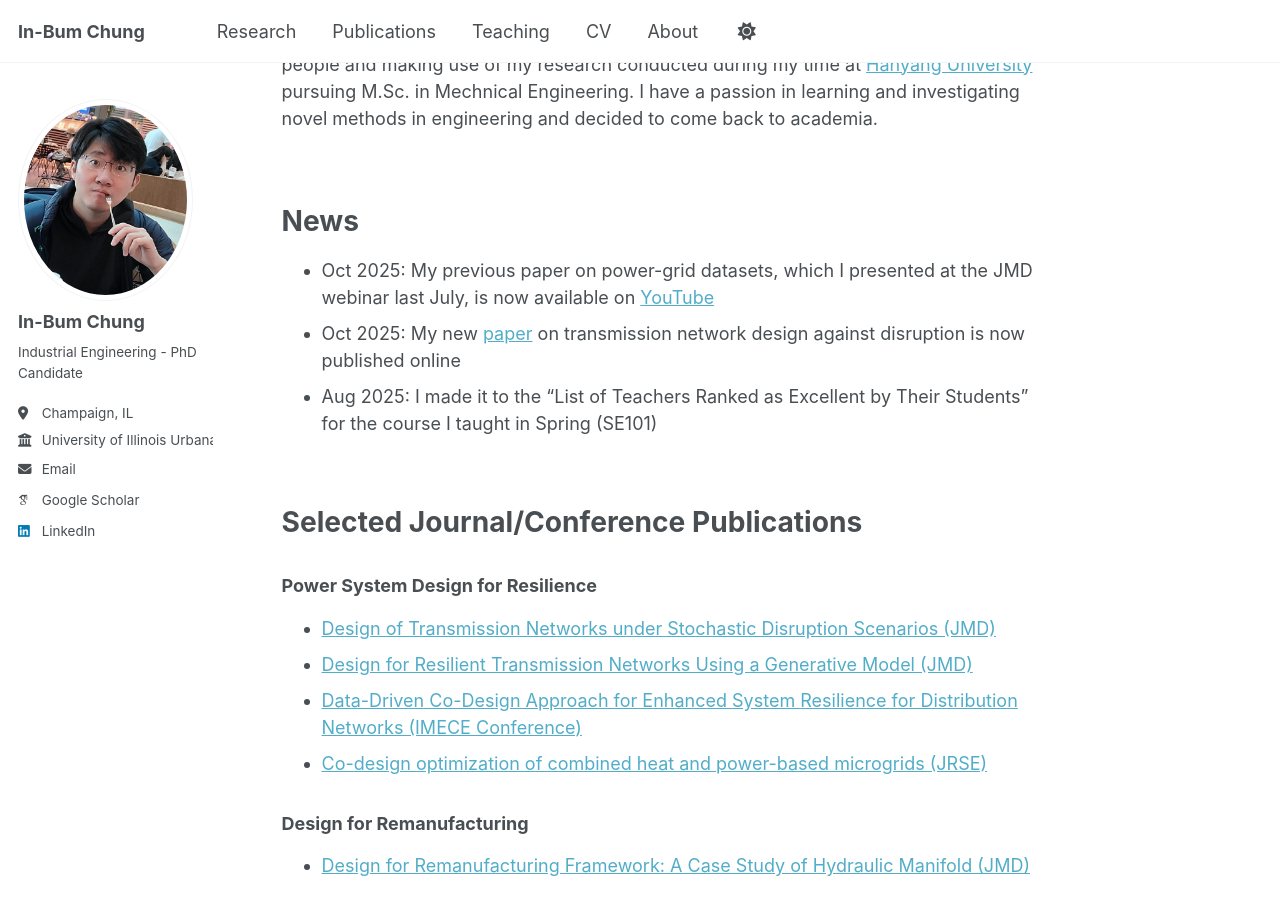
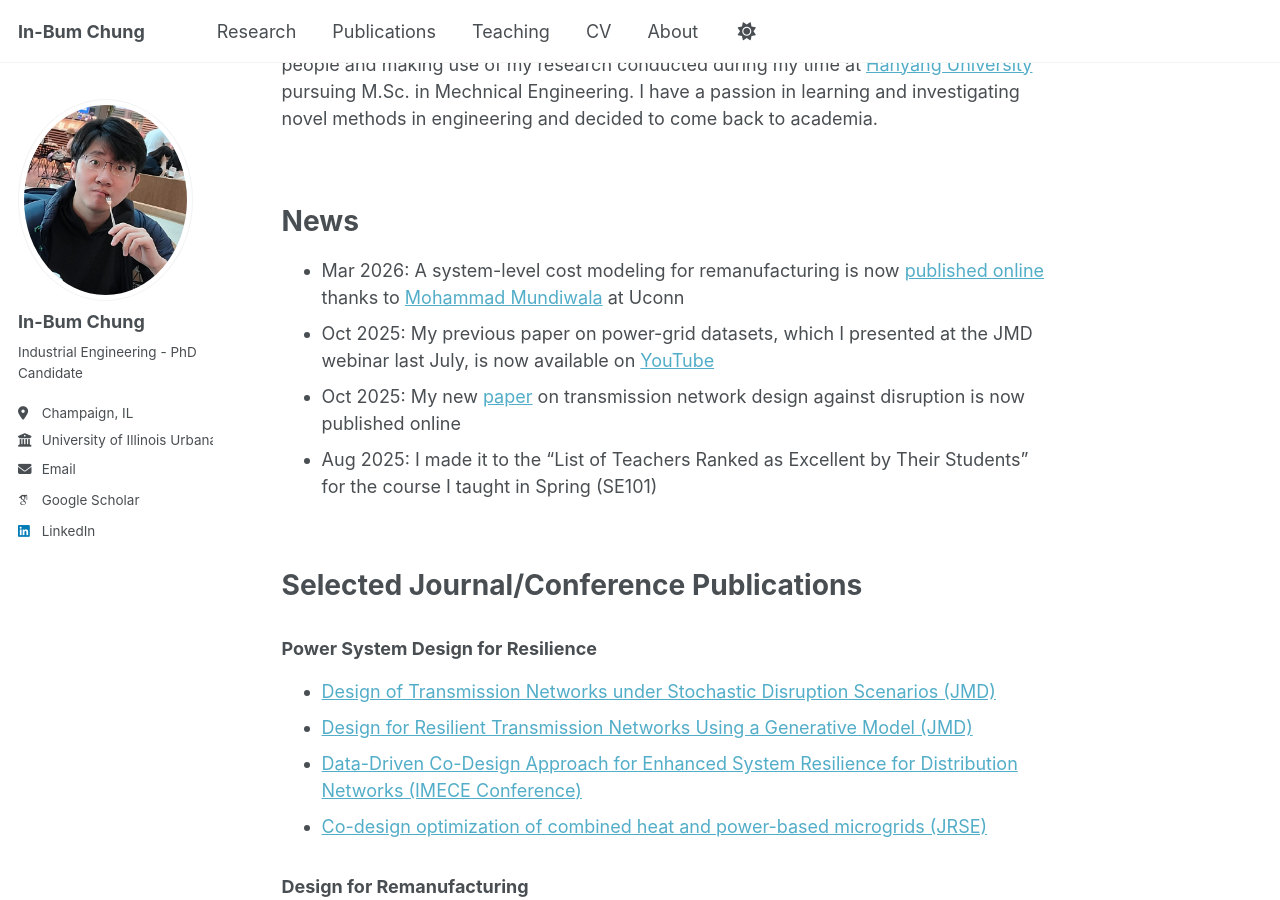
Before and after one commit to IBChung/IBChung.github.io, a Jekyll site: the page built from _pages/about.md, in a window 1280 px wide and 900 px high, scrolled down 411 px. Built offline with Jekyll 4.4.1, drawn with Linux system fonts in a browser that asks for light colours; some web fonts are replaced; a script that is not in the unit is left out.

Commit message:
Update about.md

```diff
--- a/_pages/about.md
+++ b/_pages/about.md
@@ -15,6 +15,7 @@ Prior to joining UIUC, I worked at a [PIDOTECH](https://www.pidotech.com/eng/abo
 
 News
 =====
+* Mar 2026: A system-level cost modeling for remanufacturing is now [published online](https://doi.org/10.1115/1.4071043) thanks to [Mohammad Mundiwala](https://scholar.google.com/citations?user=hkh8X74AAAAJ&hl=en&oi=ao) at Uconn
 * Oct 2025: My previous paper on power-grid datasets, which I presented at the JMD webinar last July, is now available on [YouTube](https://youtu.be/DqRkb-ufxGA?si=PScTVR-ffzj910q4&t=360)
 * Oct 2025: My new [paper](https://doi.org/10.1115/1.4070127) on transmission network design against disruption is now published online
 * Aug 2025: I made it to the "List of Teachers Ranked as Excellent by Their Students" for the course I taught in Spring (SE101)
```
